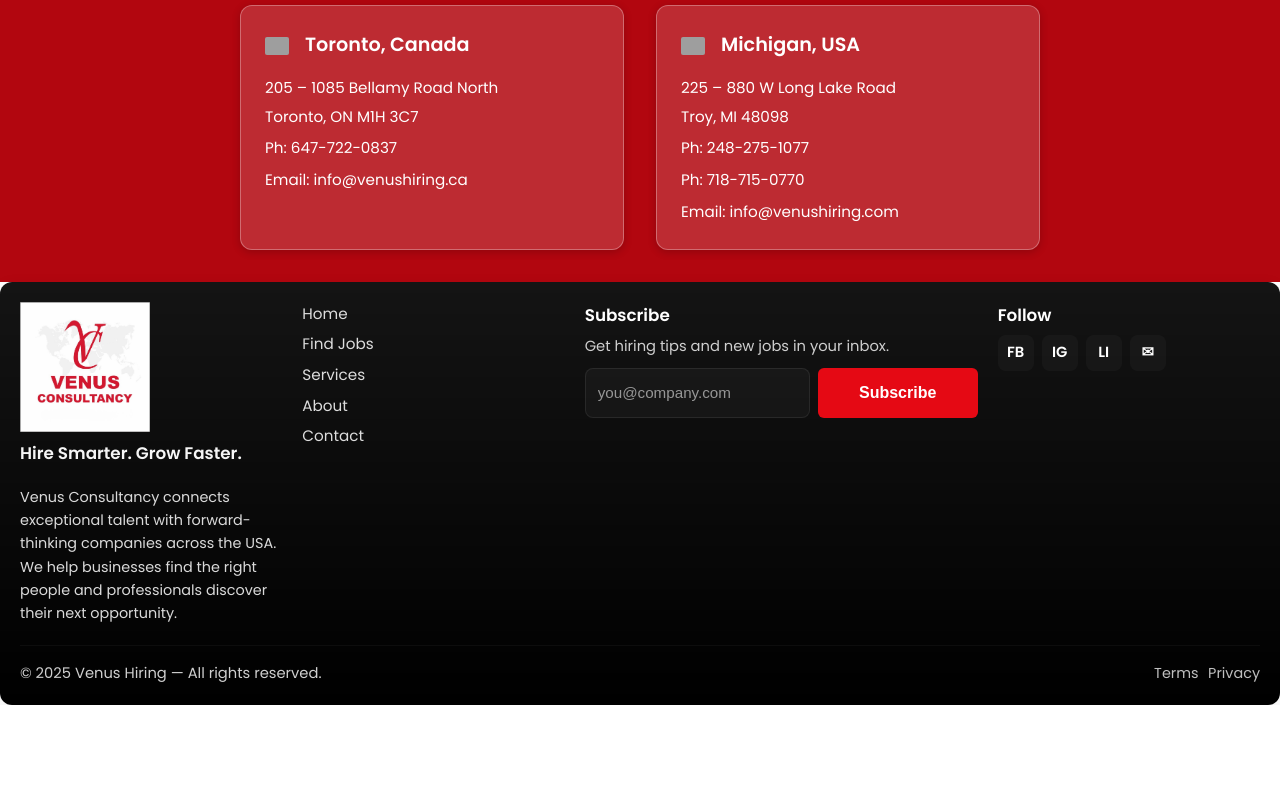
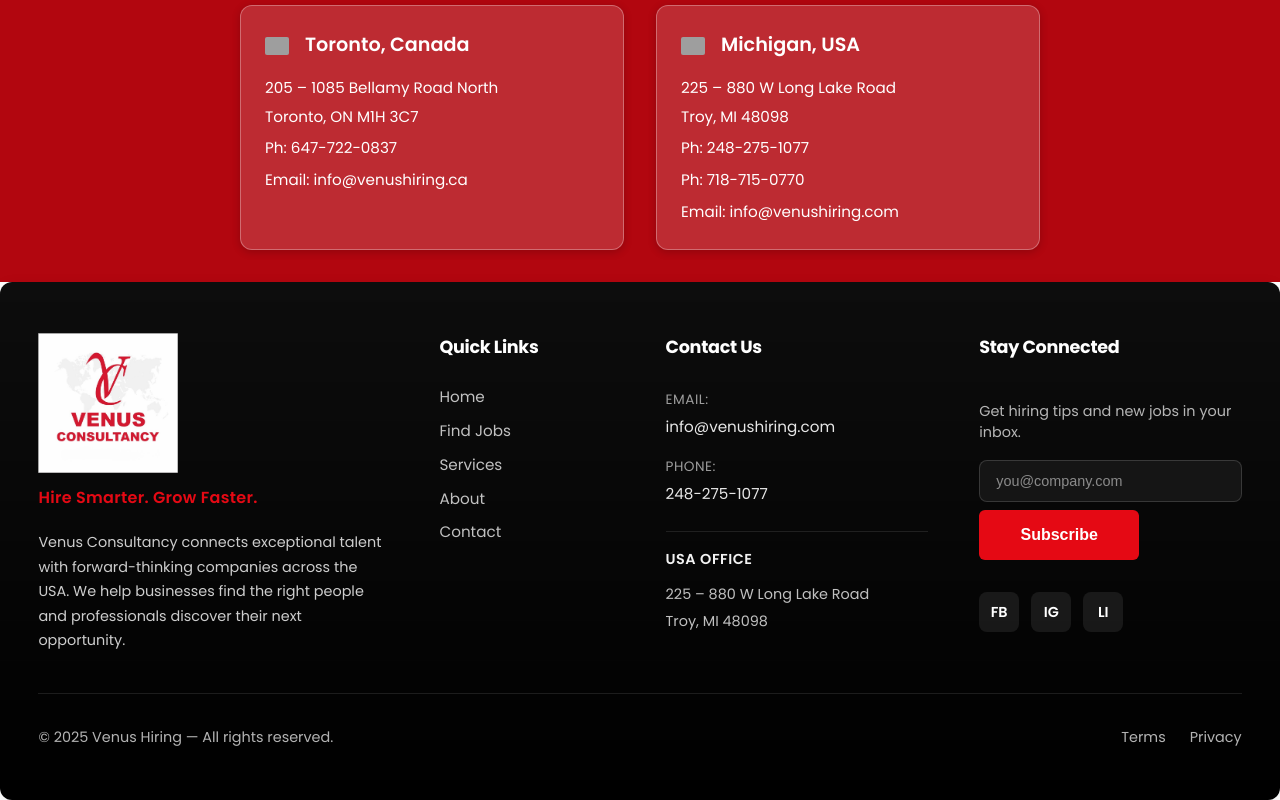
Before and after one commit to Jivansatapathy/VenusConsultancy, a React (Vite) app in the folder client/: page / in a window 1280 px wide. Shown: the part 6289-7089 px from the top of the page. Before the commit the page ends 6994 px from the top, so only its background shows below. Built offline with nearby package versions, Linux system fonts and the light colour scheme; no server answers; grey boxes are pictures that could not be loaded.

Commit message:
Chnages frontend

```diff
--- a/client/src/components/Footer.css
+++ b/client/src/components/Footer.css
@@ -3,214 +3,369 @@
 
 .vh-footer {
   font-family: "Poppins", system-ui, -apple-system, "Segoe UI", Roboto, "Helvetica Neue", Arial;
-  background: linear-gradient(180deg, rgba(0,0,0,0.92), #000);
+  background: linear-gradient(180deg, rgba(0,0,0,0.95), #000);
   color: #fff;
-  padding: clamp(1rem, 2vw, 2.5rem);
-  border-radius: 12px;
-  box-shadow: 0 6px 20px rgba(0,0,0,0.5);
+  padding: clamp(2.5rem, 4vw, 4rem) clamp(1.5rem, 3vw, 3rem);
+  border-radius: 0;
+  box-shadow: 0 -4px 20px rgba(0,0,0,0.3);
 }
 
-.vh-footer.u-card { /* reuse u-card style, but safe fallback */
-  padding: 1.25rem;
-      background: linear-gradient(180deg, rgba(0, 0, 0, 0.92), #000);
+.vh-footer.u-card {
+  padding: clamp(2.5rem, 4vw, 4rem) clamp(1.5rem, 3vw, 3rem);
+  background: linear-gradient(180deg, rgba(0, 0, 0, 0.95), #000);
 }
 
+/* Main Container - 4 Column Grid */
 .vh-footer__container {
+  max-width: 1400px;
+  margin: 0 auto;
   display: grid;
-  grid-template-columns: 1fr 1fr 1fr 1fr;
-  gap: 1.25rem;
+  grid-template-columns: 2fr 1fr 1.5fr 1.5fr;
+  gap: clamp(2rem, 4vw, 3.5rem);
   align-items: start;
 }
 
-/* responsive grid */
-@media (max-width: 950px) {
-  .vh-footer__container { grid-template-columns: repeat(2, 1fr); }
+/* Column Base Styles */
+.vh-footer__column {
+  display: flex;
+  flex-direction: column;
+  gap: 1rem;
 }
-@media (max-width: 560px) {
-  .vh-footer__container { grid-template-columns: 1fr; }
+
+/* Column Titles */
+.vh-footer__column-title {
+  font-size: 1.1rem;
+  font-weight: 700;
+  color: #ffffff;
+  margin: 0 0 1rem 0;
+  letter-spacing: -0.3px;
+}
+
+/* Brand Section */
+.vh-footer__brand-section {
+  gap: 1.25rem;
 }
 
 .vh-footer__brand {
   display: flex;
   flex-direction: column;
-  gap: 0.5rem;
+  gap: 0.75rem;
 }
+
 .vh-footer__logo {
-  width: 130px;
+  width: 140px;
   height: auto;
   object-fit: contain;
 }
+
 .vh-footer__tagline {
   font-weight: 600;
-  color: #f5f5f5;
-  font-size: clamp(0.9rem, 1.6vw, 1.05rem);
+  color: #e50914;
+  font-size: 1rem;
+  letter-spacing: 0.3px;
 }
 
-/* Nav */
-.vh-footer__nav {
-  display:flex;
-  flex-direction: column;
-  gap: 0.4rem;
+.vh-footer__desc-text {
+  color: rgba(255, 255, 255, 0.8);
+  font-size: 0.9rem;
+  line-height: 1.7;
+  margin: 0;
+  max-width: 100%;
 }
 
-/* Hide accordion on desktop, show desktop nav */
-@media (min-width: 1024px) {
-  .vh-footer__accordion { display: none; }
-  .vh-footer__nav--desktop { display: flex; }
+/* Links Section */
+.vh-footer__links-section {
+  gap: 0.5rem;
 }
 
-/* Show accordion on mobile/tablet, hide desktop nav */
-@media (max-width: 1023px) {
-  .vh-footer__accordion { display: block; }
-  .vh-footer__nav--desktop { display: none; }
+.vh-footer__nav {
+  display: flex;
+  flex-direction: column;
+  gap: 0.6rem;
 }
 
-.vh-footer__accordion summary {
-  cursor: pointer;
-  font-weight: 600;
-  padding: 8px 0;
-  list-style: none;
+.vh-footer__link {
+  color: rgba(255, 255, 255, 0.75);
+  text-decoration: none;
+  font-size: 0.95rem;
+  transition: all 0.2s ease;
+  display: inline-block;
 }
 
-.vh-footer__accordion summary:focus {
-  outline: 2px solid #e50914;
-  outline-offset: 2px;
+.vh-footer__link:hover,
+.vh-footer__link:focus {
+  color: #e50914;
+  transform: translateX(4px);
+  outline: none;
 }
 
-.vh-footer__accordion-panel {
+/* Contact Section */
+.vh-footer__contact-section {
+  gap: 0.75rem;
+}
+
+.vh-footer__contact-info {
   display: flex;
   flex-direction: column;
-  gap: 0.4rem;
-  padding-bottom: 8px;
+  gap: 1rem;
 }
-.vh-footer__link {
-  color: #ddd;
+
+.vh-footer__contact-item {
+  display: flex;
+  flex-direction: column;
+  gap: 0.3rem;
+}
+
+.vh-footer__contact-label {
+  color: rgba(255, 255, 255, 0.6);
+  font-size: 0.85rem;
+  font-weight: 500;
+  text-transform: uppercase;
+  letter-spacing: 0.5px;
+}
+
+.vh-footer__contact-link {
+  color: rgba(255, 255, 255, 0.9);
   text-decoration: none;
   font-size: 0.95rem;
-  transition: color .15s ease;
+  transition: color 0.2s ease;
+  word-break: break-word;
 }
-.vh-footer__link:hover,
-.vh-footer__link:focus { color: #e50914; outline: none; }
 
-/* Newsletter */
-.vh-footer__h3 { margin: 0 0 0.4rem 0; font-size: 1.05rem; font-weight: 600; }
-.vh-footer__small { margin: 0 0 0.6rem 0; color: #cfcfcf; font-size: 0.92rem; }
+.vh-footer__contact-link:hover {
+  color: #e50914;
+  text-decoration: underline;
+}
+
+.vh-footer__location {
+  margin-top: 0.5rem;
+  padding-top: 1rem;
+  border-top: 1px solid rgba(255, 255, 255, 0.1);
+}
+
+.vh-footer__location-title {
+  color: rgba(255, 255, 255, 0.95);
+  font-size: 0.9rem;
+  font-weight: 600;
+  margin: 0 0 0.75rem 0;
+  text-transform: uppercase;
+  letter-spacing: 0.5px;
+}
+
+.vh-footer__location-address {
+  color: rgba(255, 255, 255, 0.75);
+  font-size: 0.9rem;
+  line-height: 1.6;
+  margin: 0.25rem 0;
+}
+
+/* Newsletter Section */
+.vh-footer__newsletter-section {
+  gap: 1.5rem;
+}
+
+.vh-footer__small {
+  margin: 0 0 1rem 0;
+  color: rgba(255, 255, 255, 0.7);
+  font-size: 0.9rem;
+  line-height: 1.5;
+}
+
+.vh-footer__form {
+  display: flex;
+  flex-direction: column;
+  gap: 0.75rem;
+}
 
 .vh-footer__form-row {
-  display:flex;
+  display: flex;
   gap: 0.5rem;
+  flex-wrap: wrap;
 }
+
 .vh-footer__input {
-  flex:1;
-  padding: 0.6rem 0.75rem;
+  flex: 1;
+  min-width: 200px;
+  padding: 0.75rem 1rem;
   border-radius: 8px;
-  border: 1px solid rgba(255,255,255,0.08);
-  background: rgba(255,255,255,0.03);
+  border: 1px solid rgba(255, 255, 255, 0.15);
+  background: rgba(255, 255, 255, 0.05);
   color: #fff;
-  font-size: 0.95rem;
+  font-size: 0.9rem;
+  transition: all 0.2s ease;
 }
-.vh-footer__input::placeholder { color: rgba(255,255,255,0.55); }
+
+.vh-footer__input:focus {
+  outline: none;
+  border-color: #e50914;
+  background: rgba(255, 255, 255, 0.08);
+  box-shadow: 0 0 0 3px rgba(229, 9, 20, 0.1);
+}
+
+.vh-footer__input::placeholder {
+  color: rgba(255, 255, 255, 0.5);
+}
 
 .vh-footer__submit {
-  padding: 0.6rem 0.9rem;
+  padding: 0.75rem 1.5rem;
   border-radius: 8px;
   font-weight: 600;
   white-space: nowrap;
-  min-width: fit-content;
+  background: #e50914;
+  color: #fff;
+  border: none;
+  cursor: pointer;
+  transition: all 0.2s ease;
+  font-size: 0.9rem;
 }
 
-/* Mobile responsive button sizing */
-@media (max-width: 560px) {
-  .vh-footer__submit {
-    padding: 0.4rem 0.6rem;
-    font-size: 0.8rem;
-    min-width: 70px;
-    width: 100%;
+.vh-footer__submit:hover {
+  background: #b2060f;
+  transform: translateY(-1px);
+  box-shadow: 0 4px 12px rgba(229, 9, 20, 0.3);
+}
+
+/* Social Links */
+.vh-footer__social {
+  margin-top: 0.5rem;
+}
+
+.vh-footer__social-row {
+  display: flex;
+  gap: 0.75rem;
+  flex-wrap: wrap;
+}
+
+.vh-footer__social-link {
+  display: inline-flex;
+  align-items: center;
+  justify-content: center;
+  min-width: 40px;
+  height: 40px;
+  border-radius: 8px;
+  background: rgba(255, 255, 255, 0.08);
+  color: #fff;
+  text-decoration: none;
+  font-weight: 600;
+  font-size: 0.9rem;
+  transition: all 0.2s ease;
+}
+
+.vh-footer__social-link:hover,
+.vh-footer__social-link:focus {
+  background: #e50914;
+  color: #fff;
+  transform: translateY(-2px);
+  box-shadow: 0 4px 12px rgba(229, 9, 20, 0.3);
+  outline: none;
+}
+
+/* Bottom Row */
+.vh-footer__bottom {
+  max-width: 1400px;
+  margin: 2.5rem auto 0;
+  padding-top: 2rem;
+  border-top: 1px solid rgba(255, 255, 255, 0.1);
+  display: flex;
+  justify-content: space-between;
+  align-items: center;
+  gap: 1.5rem;
+  flex-wrap: wrap;
+}
+
+.vh-footer__copyright {
+  color: rgba(255, 255, 255, 0.7);
+  font-size: 0.9rem;
+  margin: 0;
+}
+
+.vh-footer__legal {
+  display: flex;
+  gap: 1.5rem;
+}
+
+.vh-footer__legal-link {
+  color: rgba(255, 255, 255, 0.7);
+  text-decoration: none;
+  font-size: 0.9rem;
+  transition: color 0.2s ease;
+}
+
+.vh-footer__legal-link:hover {
+  color: #e50914;
+}
+
+/* Screen Reader Only */
+.vh-footer__sr {
+  position: absolute !important;
+  width: 1px;
+  height: 1px;
+  padding: 0;
+  margin: -1px;
+  overflow: hidden;
+  clip: rect(0 0 0 0);
+  border: 0;
+}
+
+/* Responsive Design */
+@media (max-width: 1024px) {
+  .vh-footer__container {
+    grid-template-columns: repeat(2, 1fr);
+    gap: 2.5rem;
+  }
+
+  .vh-footer__brand-section {
+    grid-column: 1 / -1;
+  }
+}
+
+@media (max-width: 768px) {
+  .vh-footer {
+    padding: 2.5rem 1.5rem;
+  }
+
+  .vh-footer__container {
+    grid-template-columns: 1fr;
+    gap: 2rem;
+  }
+
+  .vh-footer__brand-section {
+    grid-column: 1;
   }
 
   .vh-footer__form-row {
     flex-direction: column;
-    gap: 0.4rem;
   }
 
-  .vh-footer__input {
+  .vh-footer__submit {
     width: 100%;
-    font-size: 0.9rem;
   }
 
-  .vh-footer__newsletter {
-    width: 100%;
+  .vh-footer__bottom {
+    flex-direction: column;
+    text-align: center;
+    gap: 1rem;
+  }
+
+  .vh-footer__legal {
+    justify-content: center;
   }
 }
 
-/* Extra small screens */
-@media (max-width: 360px) {
-  .vh-footer__submit {
-    padding: 0.35rem 0.5rem;
-    font-size: 0.75rem;
-    min-width: 60px;
+@media (max-width: 480px) {
+  .vh-footer {
+    padding: 2rem 1.25rem;
   }
 
-  .vh-footer__input {
-    font-size: 0.85rem;
-    padding: 0.5rem 0.6rem;
+  .vh-footer__container {
+    gap: 1.5rem;
+  }
+
+  .vh-footer__column-title {
+    font-size: 1rem;
+  }
+
+  .vh-footer__logo {
+    width: 120px;
   }
 }
-
-/* Social */
-.vh-footer__social-row {
-  display:flex;
-  gap: 0.5rem;
-}
-.vh-footer__social-link {
-  display:inline-flex;
-  align-items:center;
-  justify-content:center;
-  min-width:36px;
-  height:36px;
-  border-radius:8px;
-  background: rgba(255,255,255,0.03);
-  color: #fff;
-  text-decoration: none;
-  font-weight:600;
-  font-size:0.92rem;
-  padding:0 8px;
-}
-.vh-footer__social-link:focus,
-.vh-footer__social-link:hover { background: rgba(255,255,255,0.06); color: #e50914; }
-
-
-/* Company Description section */
-.vh-footer__description {
-  display: flex;
-  flex-direction: column;
-  gap: 0.4rem;
-}
-
-.vh-footer__desc-text {
-  color: rgba(255, 255, 255, 0.85);
-  font-size: 0.9rem;
-  line-height: 1.6;
-  margin: 0;
-  max-width: 280px;
-}
-
-/* bottom row */
-.vh-footer__bottom {
-  margin-top: 1.25rem;
-  border-top: 1px solid rgba(255,255,255,0.04);
-  padding-top: 1rem;
-  display:flex;
-  justify-content:space-between;
-  align-items:center;
-  gap:1rem;
-  flex-wrap:wrap;
-}
-.vh-footer__copyright { color: #cfcfcf; font-size:0.92rem; margin:0; }
-.vh-footer__legal { display:flex; gap:0.6rem; }
-.vh-footer__legal-link { color:#bfbfbf; text-decoration:none; font-size:0.9rem; }
-.vh-footer__legal-link:hover { color:#fff; }
-
-
-/* small helpers */
-.vh-footer__sr { position:absolute !important; width:1px; height:1px; padding:0; margin:-1px; overflow:hidden; clip:rect(0 0 0 0); border:0; }
--- a/client/src/components/Footer.jsx
+++ b/client/src/components/Footer.jsx
@@ -7,41 +7,58 @@
   return (
     <footer className="vh-footer u-card" role="contentinfo" aria-label="Site footer">
       <div className="vh-footer__container">
+        {/* Column 1: Brand & Description */}
+        <div className="vh-footer__column vh-footer__brand-section">
           <div className="vh-footer__brand">
             <img src="/venuslogo.png" alt="Venus Hiring logo" className="vh-footer__logo" />
             <div className="vh-footer__tagline">Hire Smarter. Grow Faster.</div>
           </div>
+          <p className="vh-footer__desc-text">
+            Venus Consultancy connects exceptional talent with forward-thinking companies across the USA. We help businesses find the right people and professionals discover their next opportunity.
+          </p>
+        </div>
 
-        {/* Desktop/Laptop nav */}
-        <nav className="vh-footer__nav vh-footer__nav--desktop" aria-label="Footer navigation">
+        {/* Column 2: Quick Links */}
+        <div className="vh-footer__column vh-footer__links-section">
+          <h3 className="vh-footer__column-title">Quick Links</h3>
+          <nav className="vh-footer__nav" aria-label="Footer navigation">
             <a href="/" className="vh-footer__link">Home</a>
             <a href="/find-jobs" className="vh-footer__link">Find Jobs</a>
             <a href="/services" className="vh-footer__link">Services</a>
             <a href="/about" className="vh-footer__link">About</a>
             <a href="/contact" className="vh-footer__link">Contact</a>
           </nav>
+        </div>
 
-        {/* Mobile/Tablet accordion */}
-        <details className="vh-footer__accordion" aria-label="Footer navigation">
-          <summary>Navigation</summary>
-          <div className="vh-footer__accordion-panel">
-            <a href="/" className="vh-footer__link">Home</a>
-            <a href="/find-jobs" className="vh-footer__link">Find Jobs</a>
-            <a href="/services" className="vh-footer__link">Services</a>
-            <a href="/about" className="vh-footer__link">About</a>
-            <a href="/contact" className="vh-footer__link">Contact</a>
+        {/* Column 3: Contact Info */}
+        <div className="vh-footer__column vh-footer__contact-section">
+          <h3 className="vh-footer__column-title">Contact Us</h3>
+          <div className="vh-footer__contact-info">
+            <div className="vh-footer__contact-item">
+              <span className="vh-footer__contact-label">Email:</span>
+              <a href="mailto:info@venushiring.com" className="vh-footer__contact-link">info@venushiring.com</a>
             </div>
-        </details>
+            <div className="vh-footer__contact-item">
+              <span className="vh-footer__contact-label">Phone:</span>
+              <a href="tel:248-275-1077" className="vh-footer__contact-link">248-275-1077</a>
+            </div>
+            <div className="vh-footer__location">
+              <p className="vh-footer__location-title">USA Office</p>
+              <p className="vh-footer__location-address">225 – 880 W Long Lake Road</p>
+              <p className="vh-footer__location-address">Troy, MI 48098</p>
+            </div>
+          </div>
+        </div>
 
+        {/* Column 4: Newsletter & Social */}
+        <div className="vh-footer__column vh-footer__newsletter-section">
+          <h3 className="vh-footer__column-title">Stay Connected</h3>
           <div className="vh-footer__newsletter" aria-labelledby="newsletter-heading">
-          <h3 id="newsletter-heading" className="vh-footer__h3">Subscribe</h3>
             <p className="vh-footer__small">Get hiring tips and new jobs in your inbox.</p>
-
             <form
               className="vh-footer__form"
               onSubmit={(e) => {
                 e.preventDefault();
-              // Replace with real submit handler
                 const email = e.target.elements.email.value.trim();
                 if (email) alert(`Thanks — we'll send updates to ${email}`);
                 e.target.reset();
@@ -63,22 +80,13 @@
               </div>
             </form>
           </div>
-
           <div className="vh-footer__social" aria-label="Social links">
-          <h3 className="vh-footer__h3">Follow</h3>
             <div className="vh-footer__social-row">
-            <a href="https://www.facebook.com" aria-label="Venus Hiring on Facebook" className="vh-footer__social-link">FB</a>
-            <a href="https://www.instagram.com" aria-label="Venus Hiring on Instagram" className="vh-footer__social-link">IG</a>
-            <a href="https://www.linkedin.com" aria-label="Venus Hiring on LinkedIn" className="vh-footer__social-link">LI</a>
-            <a href="mailto:hello@venushiring.com" aria-label="Email Venus Hiring" className="vh-footer__social-link">✉</a>
+              <a href="https://www.facebook.com/venushiring" aria-label="Venus Hiring on Facebook" className="vh-footer__social-link">FB</a>
+              <a href="https://www.instagram.com/venushiring" aria-label="Venus Hiring on Instagram" className="vh-footer__social-link">IG</a>
+              <a href="https://www.linkedin.com/company/the-venus-consultancy-ltd/" aria-label="Venus Hiring on LinkedIn" className="vh-footer__social-link">LI</a>
             </div>
           </div>
-
-        {/* Company Description */}
-        <div className="vh-footer__description" aria-label="Company description">
-          <p className="vh-footer__desc-text">
-            Venus Consultancy connects exceptional talent with forward-thinking companies across the USA. We help businesses find the right people and professionals discover their next opportunity.
-          </p>
         </div>
       </div>
 
```
Lines whose indentation alone changed are shown as unchanged.
